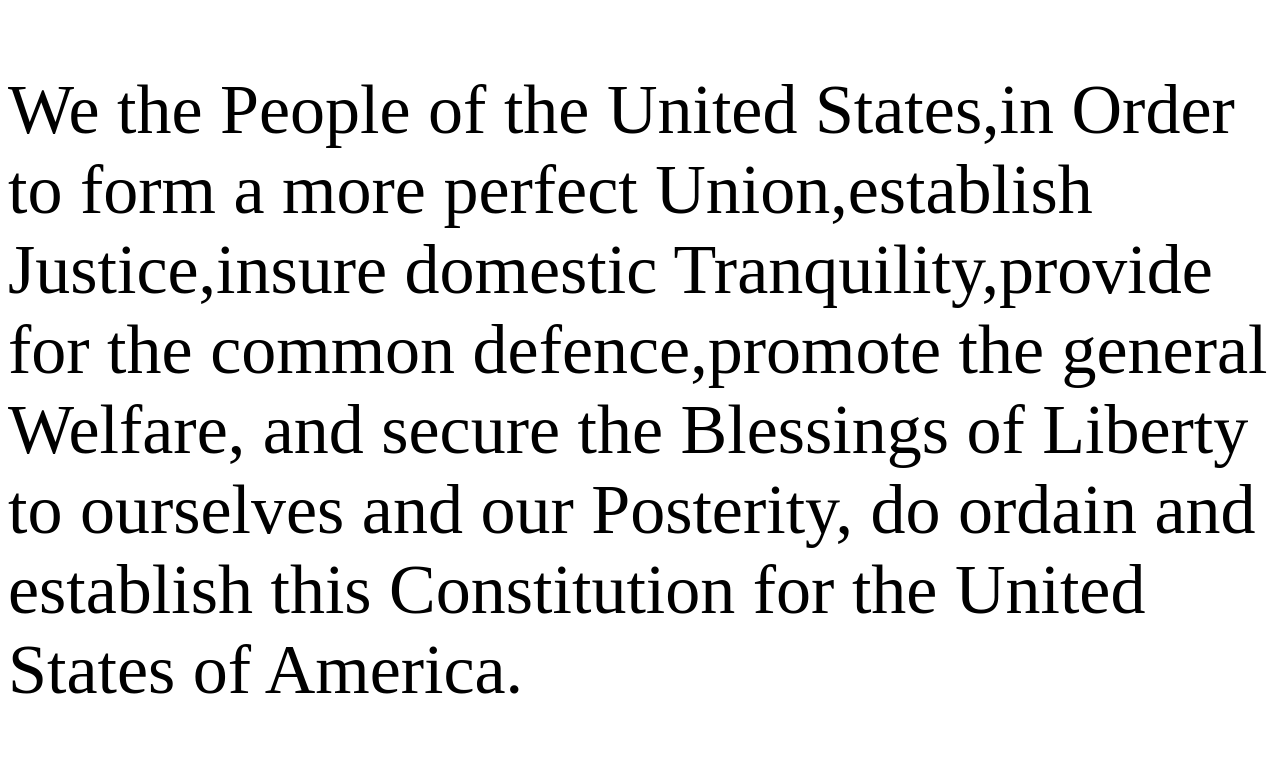
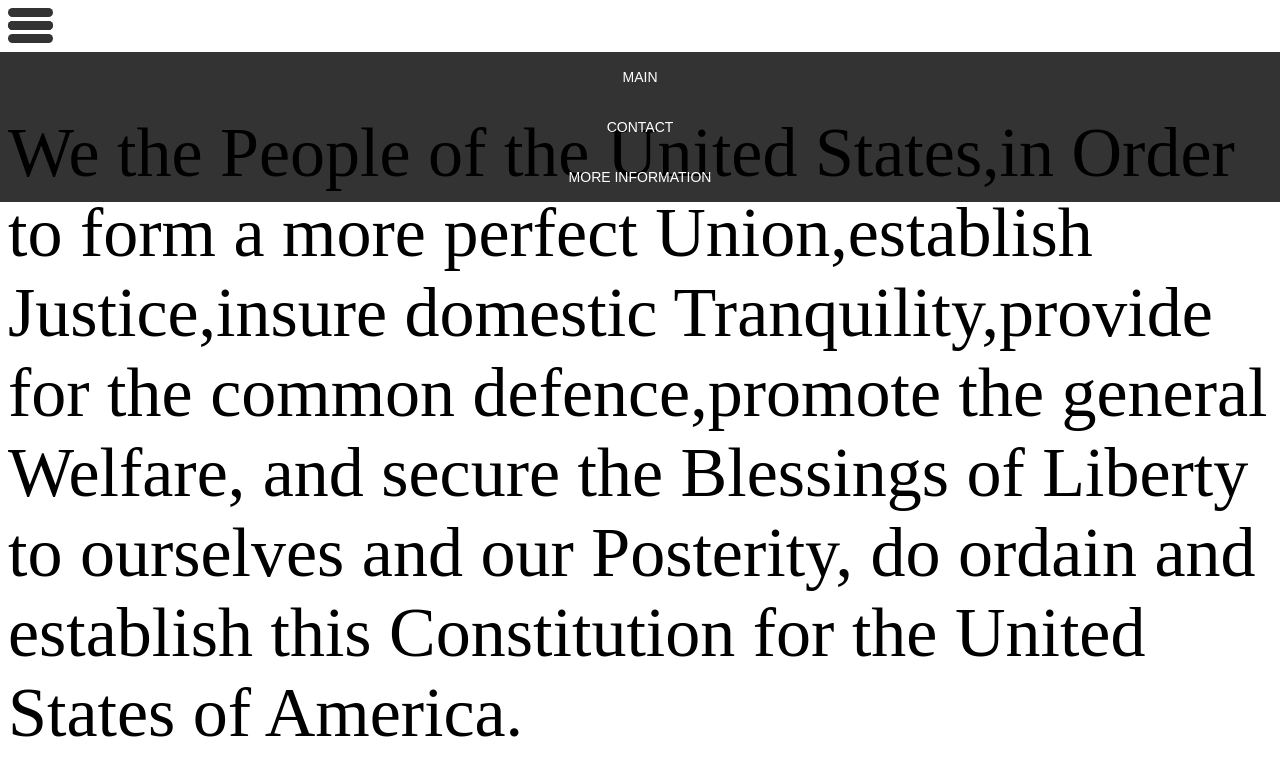
Before and after one commit to WebHeroSchool/webburger, a plain HTML site: page index.html in a window 1280 px wide. Drawn offline with Linux system fonts and the light colour scheme.

Commit message:
style.css

```diff
--- a/style.css
+++ b/style.css
@@ -1,10 +1,10 @@
 .menu {
     text-align: right;
-    display: none;
+    display: block;
 }
 
 .menu__links-item {
-    display: none;
+    display: inline-block;
     color: #333333;
     font-family: Arial;
     font-size: 14px;
@@ -19,14 +19,14 @@
 }
 
 .menu__icon{
-    display: none;
+    display: block;
     width: 45px;
     height: 35px;
     position: relative;
     cursor: pointer;
 }
 .menu__icon span {
-    display: none;
+    display: block;
     position: absolute;
     height: 9px;
     width: 100%;
@@ -52,7 +52,7 @@
 
     .menu__links {
       position: fixed;
-      display: none;
+      display: block;
       top: 0;
       right: 0;
       left: 0;
@@ -63,7 +63,7 @@
     }
 
     .menu__links-item {
-      display: none;
+      display: block;
       padding: 10px 0;
       text-align: center;
       color: #ffffff;
@@ -80,7 +80,10 @@
       }
       @media screen and (max-width: 999px) {
         .menu__icon{
-          display: inline-block;
+          display: block;
+        }
+        .menu__links{
+          display: none;
         }
       }
       @media screen and (max-width:961px){
```
